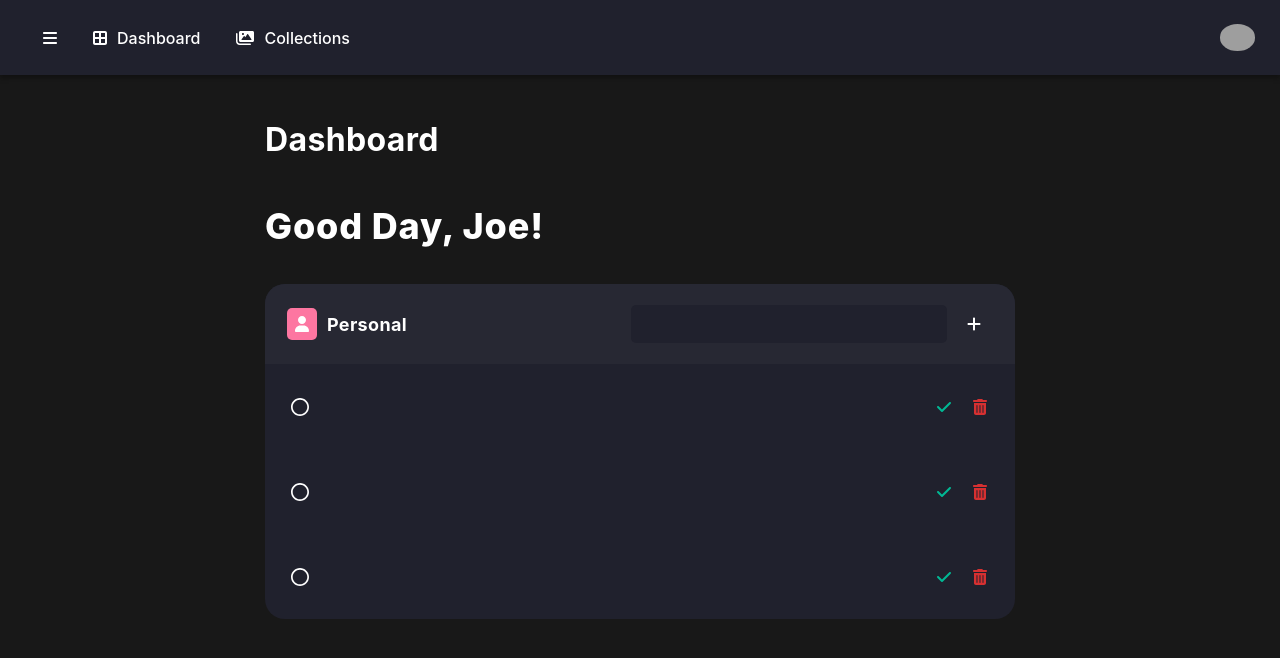
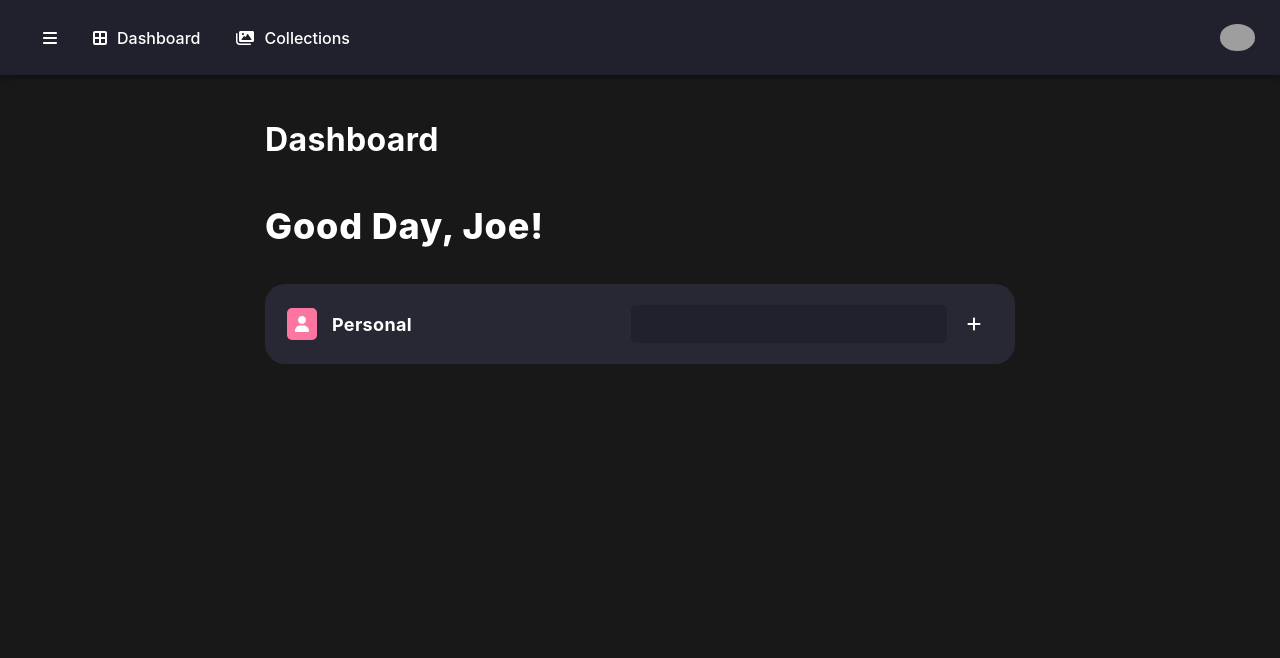
Before and after one commit to bocheng24/TODOLIST_SC, a React (Create React App) app: page / in a window 1280 px wide. Shown: the top 658 px of the page. Built offline with nearby package versions, Linux system fonts and the light colour scheme; grey boxes are pictures that could not be loaded.

Commit message:
Add to todo list function

```diff
--- a/src/components/TodoItem.js
+++ b/src/components/TodoItem.js
@@ -3,7 +3,7 @@ import styled from 'styled-components'
 
 const CheckBox = styled.i`
     margin-right: 12px;
-    font-size: 18px;
+    font-size: 15px;
     cursor: pointer;
 `;
 
@@ -45,6 +45,7 @@ const SaveBtn = styled.i`
     transition: all 0.35s;
     border-radius: 6.5px;
     margin: 0 -12px 0 4.5px;
+    font-size: 20px;
 
     &:hover {
 
@@ -52,11 +53,11 @@ const SaveBtn = styled.i`
     }
 `;
 
-function TodoItem() {
+function TodoItem({ todo }) {
     return (
         <ListItem>
             <CheckBox className="far fa-circle" />
-            <input type="text" />
+            <input value={ todo } onChange={() => {}} type="text" />
             <SaveBtn className="fas fa-check" />
             <TrashBtn className="fas fa-trash-alt" />
         </ListItem>
--- a/src/components/TodoList.js
+++ b/src/components/TodoList.js
@@ -1,4 +1,4 @@
-import React from 'react'
+import React, { useState } from 'react'
 import TodoItem from './TodoItem'
 import styled from 'styled-components'
 
@@ -32,6 +32,7 @@ const CategoryIcon = styled.div`
     background-color: #FD76A1;
     padding: 6px 8px;
     border-radius: 5px;
+    margin-right: 5px;
 
 `;
 
@@ -58,13 +59,16 @@ const AddBtn = styled.div`
     }
 
     &:hover {
-        background-color: rgba(76, 209, 55, 0.45);
+        background-color: rgba(140, 122, 230, 0.45);
     }
 `;
 
+function TodoList() {
+    const [todo, setTodo] = useState('');
+    const [todoList, setTodoList] = useState([]);
 
 
-function TodoList() {
+
     return (
         <Wrapper>
             <CategoryHeader>
@@ -78,15 +82,18 @@ function TodoList() {
 
                 <Placeholder />
 
-                <input type="text" />
+                <input type="text" value={ todo } onChange={ e => setTodo(e.target.value) }/>
 
-                <AddBtn>
+                <AddBtn onClick={ () => {
+                    todo.trim() === '' ? console.log('empty string') : setTodoList([todo.trim(), ...todoList]);
+                    setTodo('');
+                } }>
                     <i className="fas fa-plus"></i>
                 </AddBtn>
             </CategoryHeader>
-            <TodoItem />
-            <TodoItem />
-            <TodoItem />
+
+            { todoList.map( (todo, idx) => <TodoItem todo={ todo } key={ idx } /> ) }
+
         </Wrapper>
     )
 }
```
